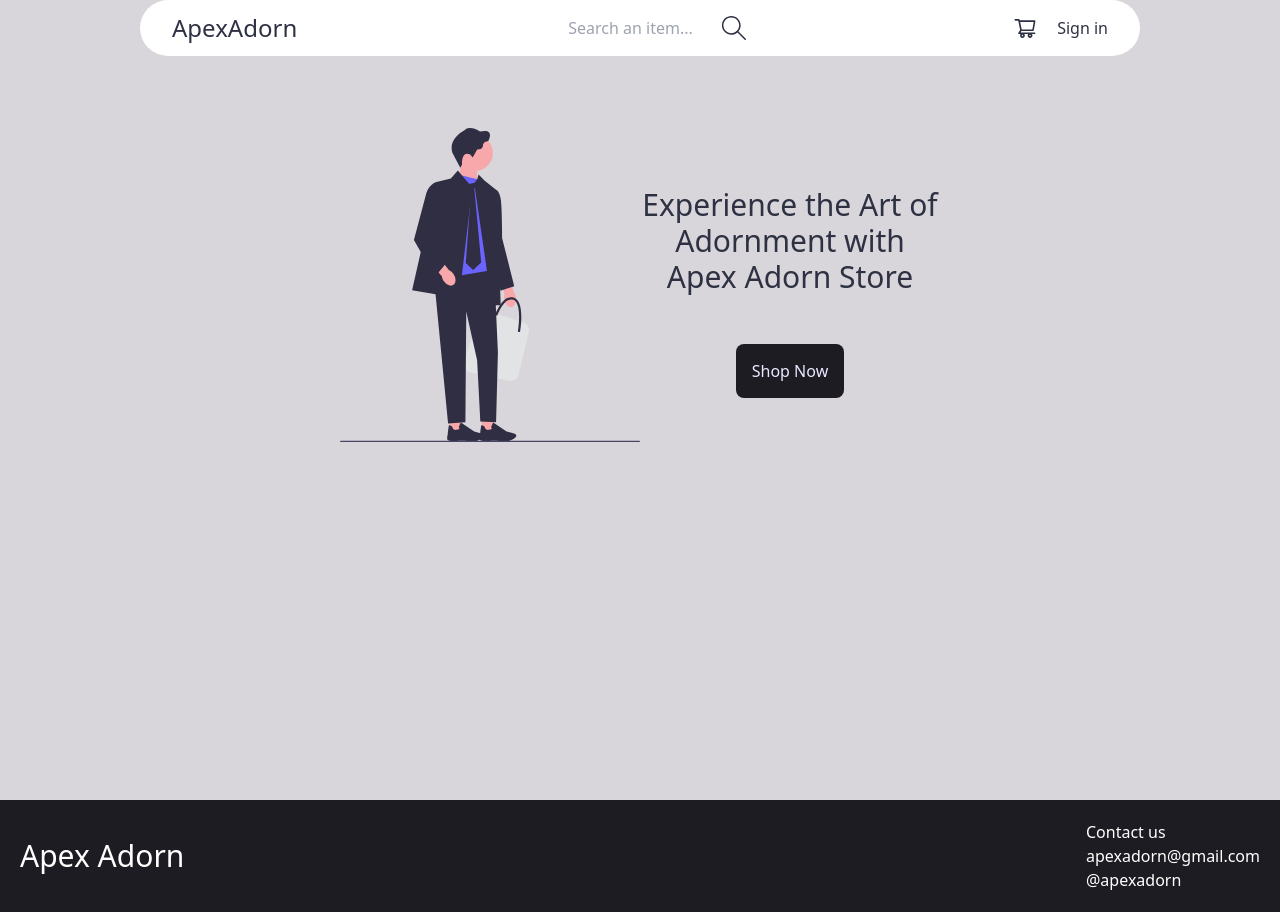
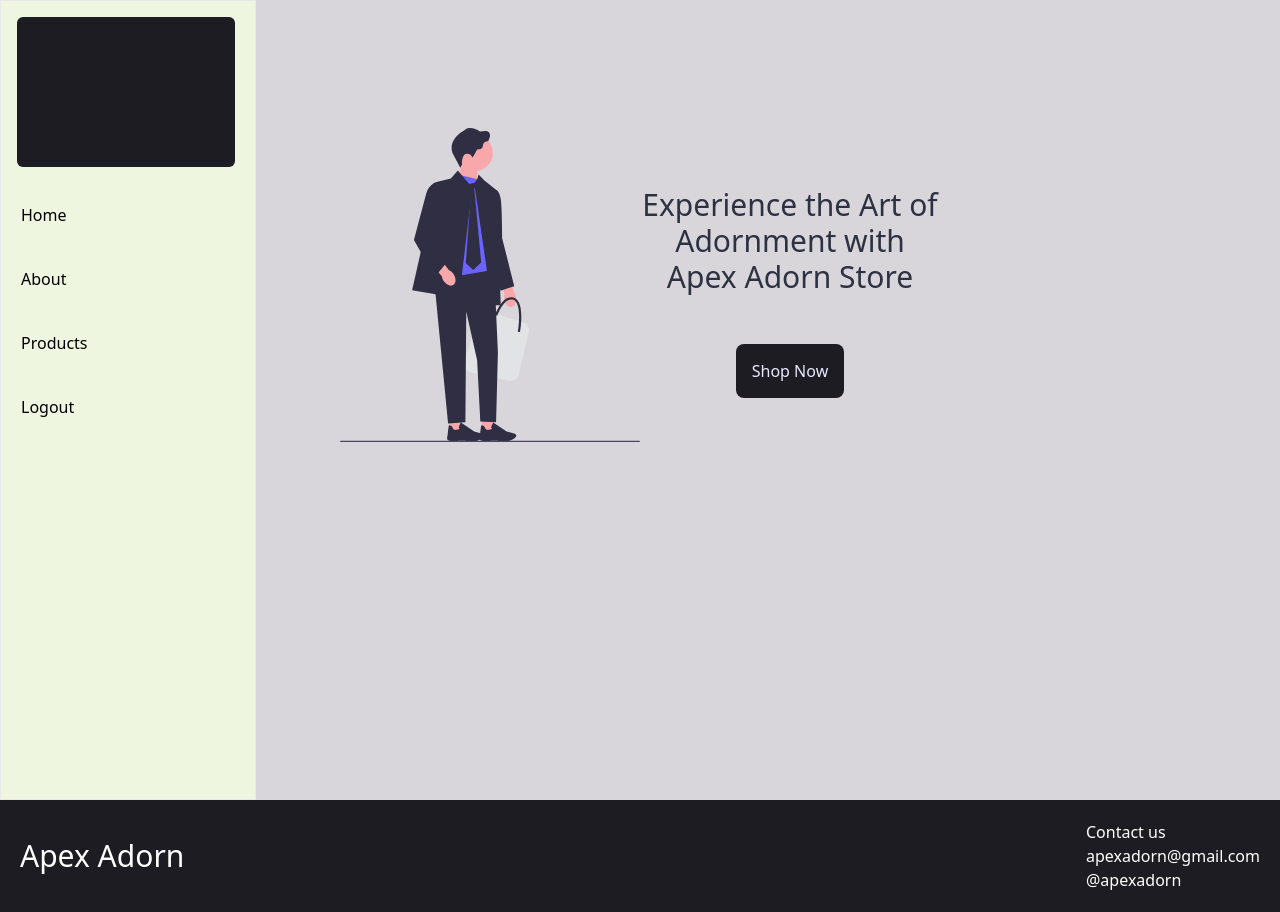
Before and after one commit to cout05/apexadorn-ecommerce-website, a React (Vite) app: page / in a window 1280 px wide. Built offline with nearby package versions, Linux system fonts and the light colour scheme; no server answers.

Commit message:
change navbar to sidebar

```diff
--- a/src/components/Header.jsx
+++ b/src/components/Header.jsx
@@ -1,56 +1,28 @@
 import { Link } from "react-router-dom";
-import React, { useContext } from "react";
-import { SidebarContext } from "../context/SidebarContext";
-import { AiOutlineShoppingCart } from "react-icons/ai";
-import { SlMagnifier } from "react-icons/sl";
-import { SearchContext } from "../context/SearchContext";
-import { CgMenuMotion } from "react-icons/cg";
-import { MobileSidebarContext } from "../context/MobileSidebarContext";
 
 const Header = () => {
-  const { isMobileOpen, setIsMobileOpen } = useContext(MobileSidebarContext);
-  const { search, setSearch } = useContext(SearchContext);
-  const { isOpen, setIsOpen } = useContext(SidebarContext);
-
-  const handleClick = () => {
-    setIsOpen(!isOpen);
-  };
-
   return (
-    <div
-      className="flex justify-between py-3 px-3 md:px-8 fixed
-            left-1/2 transform -translate-x-1/2  w-screen xl:w-[1000px]
-             text-[#2D3142] bg-[#fff] md:rounded-[100px] z-20 ">
-      <Link to="/">
-        <h1 className="text-xl md:text-2xl">ApexAdorn</h1>
-      </Link>
-
-      <div className="flex gap-2 items-center">
-        <input
-          onChange={(e) => setSearch(e.target.value)}
-          type="text"
-          placeholder="Search an item..."
-          className="rounded outline-none text-[#000000] p-1 w-[140px] md:w-[150px]"
-        />
-        <SlMagnifier className="text-sm md:text-2xl cursor-pointer" />
+    <div className="bg-[#eff6e0] md:fixed md:w-[20%] h-10 md:h-screen border">
+      <div className="bg-[#1c1c22] flex items-center justify-between text-[#eff6e0] px-2  md:p-0 md:ml-4 md:mr-5 md:text-center md:rounded-md md:my-4 h-[50px] md:h-[150px]">
+        <h1 className="text-xl md:text-2xl md:absolute md:bottom-3 w-full ">
+          ApexAdorn
+        </h1>
       </div>
 
-      <div className="hidden md:flex gap-5 items-center">
-        <div onClick={handleClick} className="cursor-pointer">
-          <AiOutlineShoppingCart className="text-2xl" />
-        </div>
-        <div>
-          <Link to="/sign_in">
-            <p className="text-1xl">Sign in</p>
-          </Link>
-        </div>
-      </div>
+      <div className="flex md:flex-col relative h-[70%]">
+        <Link className="p-5" to="/home">
+          Home
+        </Link>
+        <Link to="/about" className="p-5 rounded-lg">
+          About
+        </Link>
+        <Link to="/products" className="p-5 rounded-lg">
+          Products
+        </Link>
 
-      <div className="md:hidden">
-        <CgMenuMotion
-          onClick={() => setIsMobileOpen(!isMobileOpen)}
-          className="text-2xl cursor-pointer"
-        />
+        <Link to="/" className="p-5">
+          Logout
+        </Link>
       </div>
     </div>
   );
```
